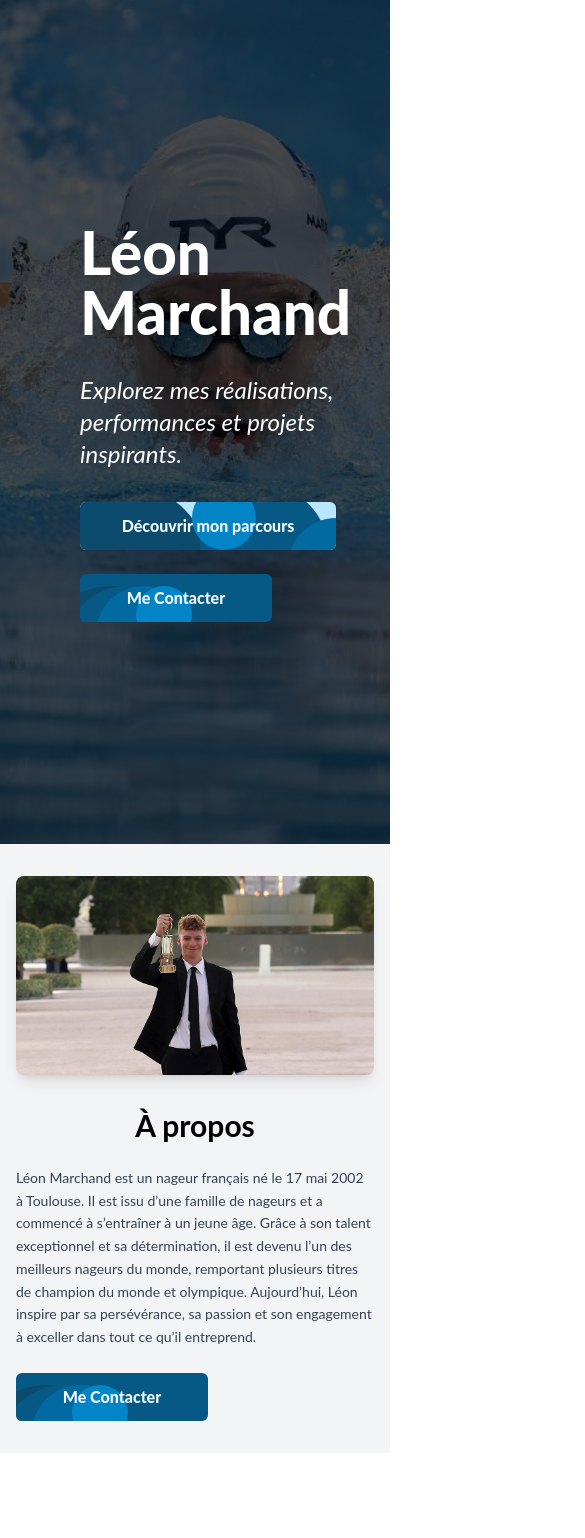
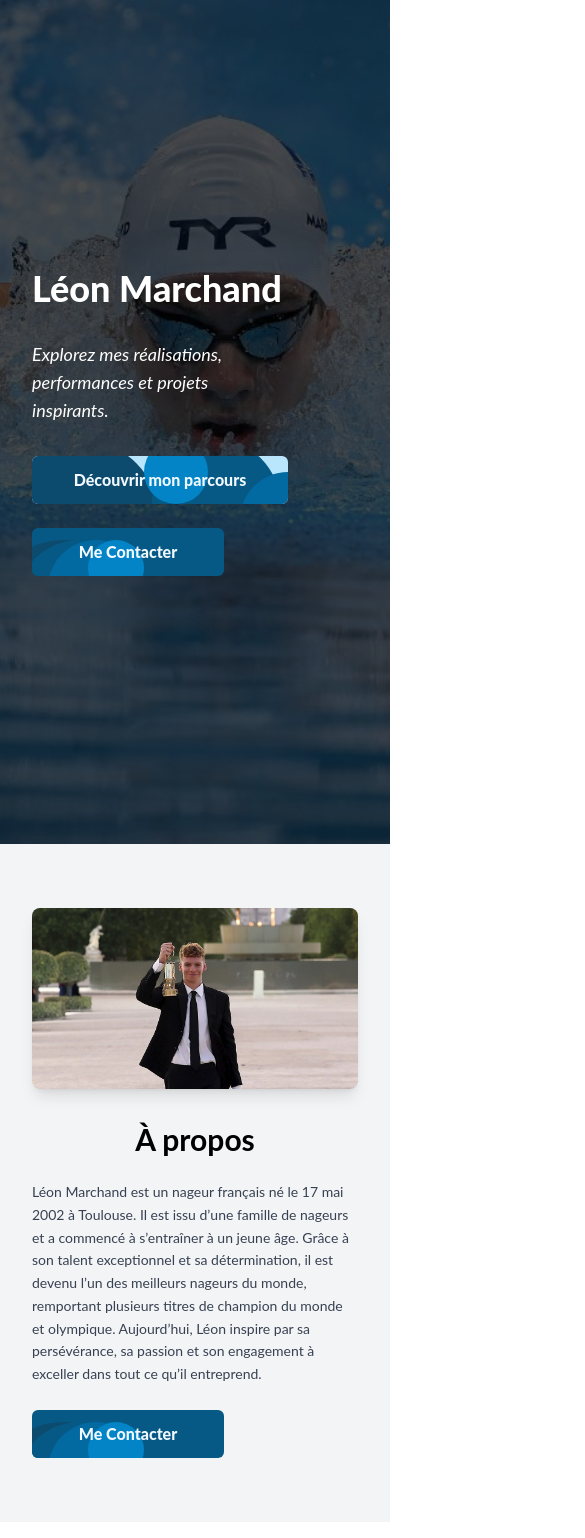
Before and after one commit to Xerithh/LeoMarchand, a Vue app: page / in a window 390 px wide. Shown: the top 1538 px of the page, 585 px wide, since content can reach past the window. Built offline with nearby package versions, Linux system fonts and the light colour scheme; no server answers.

Commit message:
Update front-end responsive

```diff
--- a/src/components/AboutSection.vue
+++ b/src/components/AboutSection.vue
@@ -37,11 +37,3 @@ export default {
   },
 }
 </script>
-
-<style scoped>
-@media (max-width: 768px) {
-  .about {
-    padding: 2rem 1rem;
-  }
-}
-</style>
--- a/src/components/FooterSection.vue
+++ b/src/components/FooterSection.vue
@@ -1,8 +1,12 @@
 <template>
   <footer class="bg-gray-900 text-white py-8">
-    <div class="container w-full flex justify-center gap-48 py-4">
+    <div
+      class="container w-full flex flex-col md:flex-row flex-wrap justify-start lg:justify-center gap-x-12 md:gap-x-48 gap-y-12 md:gap-y-24 py-4 pl-12 lg:pl-0"
+    >
       <!-- Section À propos -->
-      <div class="flex flex-col items-center md:items-start text-center md:text-left max-w-xs">
+      <div
+        class="footer-about flex flex-col items-center md:items-start text-center md:text-left max-w-xs"
+      >
         <h3 class="text-xl font-bold mb-4">À propos</h3>
         <p class="text-gray-400 mb-4">
           Ce site présente les réalisations et les actualités de Léo Marchand. Retrouvez ses
@@ -12,9 +16,9 @@
       </div>
 
       <!-- Section Navigation -->
-      <div class="flex flex-col items-center md:items-start text-center md:text-left">
+      <div class="footer-nav flex flex-col items-center md:items-start text-center md:text-left">
         <h3 class="text-xl font-bold mb-4">Navigation</h3>
-        <ul class="space-y-2">
+        <ul class="space-y-2 md:pl-0">
           <li><a href="#realisations" class="hover:text-blue-400">Réalisations</a></li>
           <li><a href="#videos" class="hover:text-blue-400">Vidéos</a></li>
           <li><a href="#contact" class="hover:text-blue-400">Contact</a></li>
@@ -22,7 +26,9 @@
       </div>
 
       <!-- Section Contact -->
-      <div class="flex flex-col items-center md:items-start text-center md:text-left">
+      <div
+        class="footer-contact flex flex-col items-center md:items-start text-center md:text-left"
+      >
         <h3 class="text-xl font-bold mb-4">Contact</h3>
         <ul class="space-y-2">
           <li>
@@ -84,4 +90,14 @@ export default {
 footer a {
   transition: color 0.3s ease;
 }
+
+/* Responsive adjustments */
+@media (max-width: 768px) {
+  .footer-about,
+  .footer-nav,
+  .footer-contact {
+    align-items: flex-start;
+    text-align: left;
+  }
+}
 </style>
--- a/src/components/HeroSection.vue
+++ b/src/components/HeroSection.vue
@@ -1,12 +1,14 @@
 <template>
   <section
-    class="hero h-screen bg-cover bg-center flex items-center px-4"
+    class="hero h-screen bg-cover bg-center flex items-center px-8"
     style="background-image: url('/background_hero.jpg')"
   >
-    <div class="text-white mx-16 space-y-8">
-      <h1 class="text-6xl font-extrabold drop-shadow-xl">Léon Marchand</h1>
-      <p class="text-2xl italic">Explorez mes réalisations, performances et projets inspirants.</p>
-      <div class="flex flex-col sm:flex-row gap-6">
+    <div class="text-white md:mx-4 sm:mx-16 space-y-8">
+      <h1 class="text-4xl sm:text-6xl font-extrabold drop-shadow-xl sm:text-left">Léon Marchand</h1>
+      <p class="w-2/3 md:w-full text-lg md:text-xl sm:text-2xl italic sm:text-left">
+        Explorez mes réalisations, performances et projets inspirants.
+      </p>
+      <div class="flex flex-col sm:flex-row gap-6 justify-center sm:justify-start">
         <button
           class="duration-300 relative group cursor-pointer text-sky-50 overflow-hidden h-12 w-64 rounded-md bg-sky-200 p-2 flex justify-center items-center font-extrabold"
         >
--- a/src/components/ProjectsSection.vue
+++ b/src/components/ProjectsSection.vue
@@ -1,6 +1,6 @@
 <template>
   <section
-    class="skills w-full flex justify-center items-center flex-col py-20 px-12"
+    class="skills w-full flex justify-center items-center flex-col py-20 px-8"
     ref="skillsSection"
   >
     <h2 class="text-4xl font-bold text-center mb-12 text-gray-800">Réalisations</h2>
--- a/src/components/YoutubeSection.vue
+++ b/src/components/YoutubeSection.vue
@@ -4,8 +4,6 @@
     <div v-if="videos.length > 0" class="flex justify-center items-center flex-wrap gap-4 p-4">
       <div v-for="video in videos" :key="video.id.videoId" class="youtube-video">
         <iframe
-          width="470"
-          height="250"
           :src="'https://www.youtube.com/embed/' + video.id.videoId"
           frameborder="0"
           allow="accelerometer; autoplay; encrypted-media; gyroscope; picture-in-picture"
@@ -49,3 +47,16 @@ export default {
   },
 }
 </script>
+
+<style scoped>
+iframe {
+  width: 470px;
+  height: 250px;
+}
+@media (max-width: 768px) {
+  iframe {
+    width: 300px;
+    height: 150px;
+  }
+}
+</style>
```
